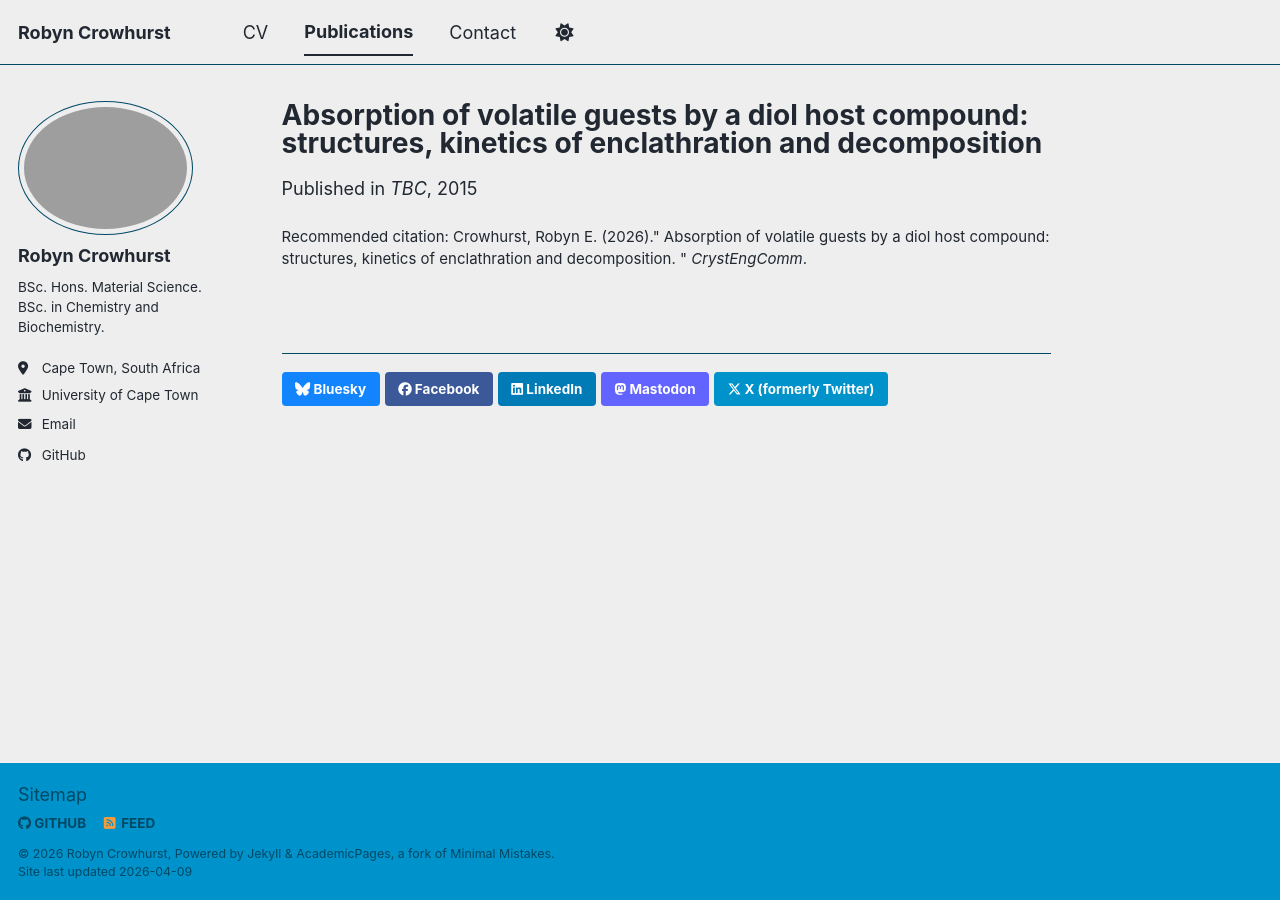
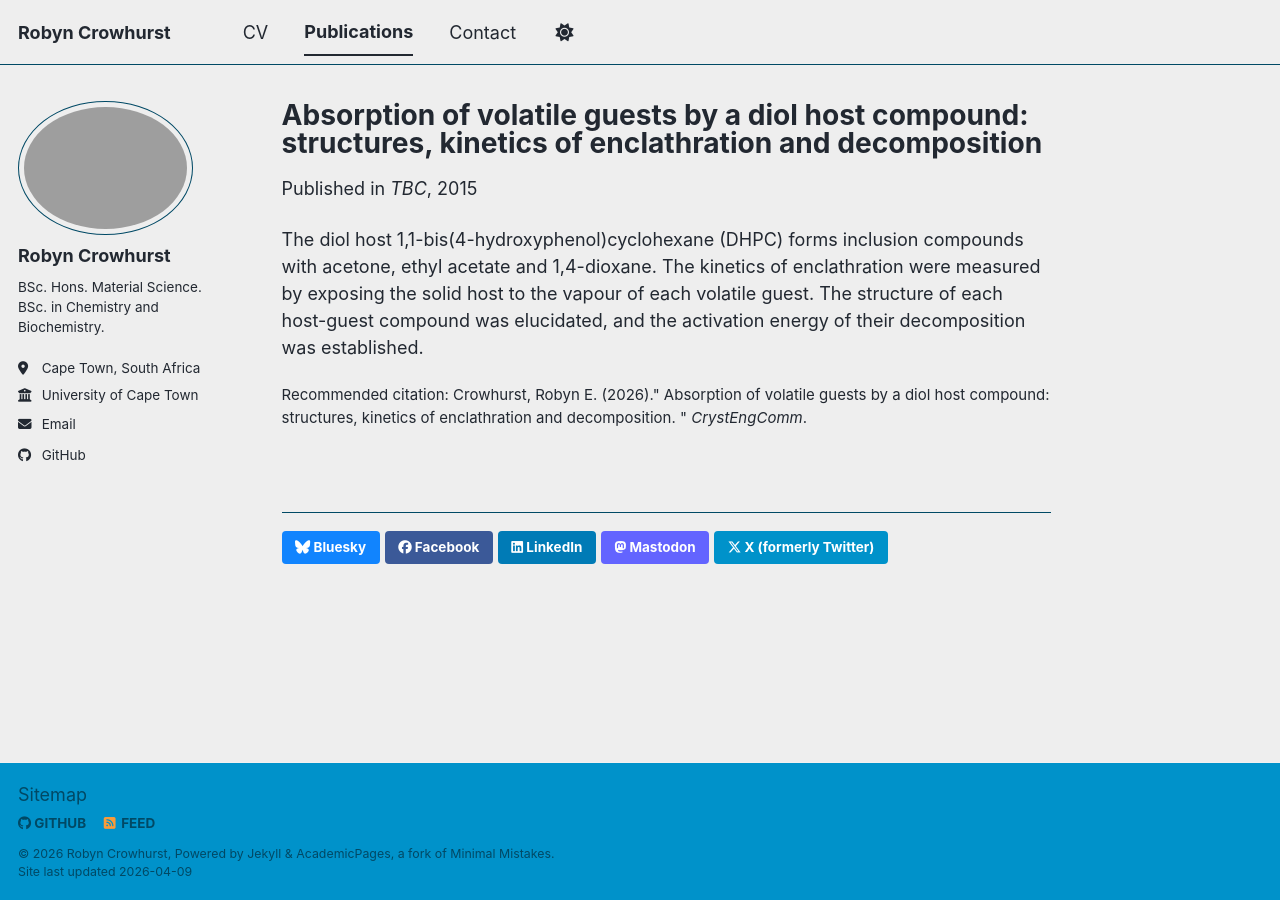
Before and after one commit to RutherfordsGold/ePortfolio, a Jekyll site: the page built from _publications/2015-10-01-paper-title-number-3.md, in a window 1280 px wide. Built offline with Jekyll 4.4.1, drawn with Linux system fonts in a browser that asks for light colours; a script bundle is joined from its source files by our own code; library files that are not in the unit come from our copies.

Commit message:
Add publication abstract

```diff
--- a/_publications/2015-10-01-paper-title-number-3.md
+++ b/_publications/2015-10-01-paper-title-number-3.md
@@ -10,3 +10,5 @@ venue: 'TBC'
 #paperurl: 'https://academicpages.github.io/files/paper3.pdf'
 citation: 'Crowhurst, Robyn E. (2026).&quot; Absorption of volatile guests by a diol host compound: structures, kinetics of enclathration and decomposition. &quot; <i>CrystEngComm</i>.'
 ---
+
+The diol host 1,1-bis(4-hydroxyphenol)cyclohexane (DHPC) forms inclusion compounds with acetone, ethyl acetate and 1,4-dioxane. The kinetics of enclathration were measured by exposing the solid host to the vapour of each volatile guest. The structure of each host-guest compound was elucidated, and the activation energy of their decomposition was established.
```
